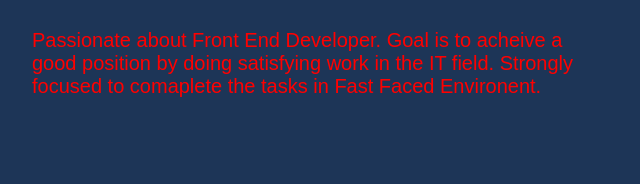
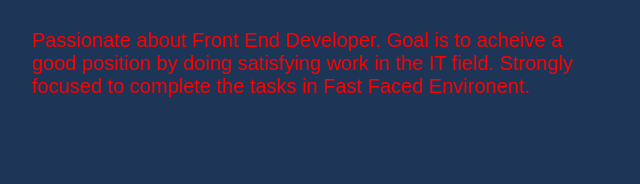
Before and after one commit to Akshay20186/portfolio, a plain HTML site: page index.html in a window 1280 px wide. Shown: the part 867-1051 px from the top of the page, 0-640 px from the left. Drawn offline with Linux system fonts and the light colour scheme.

Commit message:
Update index.html

```diff
--- a/index.html
+++ b/index.html
@@ -78,7 +78,7 @@
             <div id="about">
                 <h1> <i class="fas fa-arrow-circle-down"></i>About Me</h1>
                 <p>Passionate about Front End Developer. Goal is to acheive a good position by doing satisfying work in
-                    the IT field. Strongly focused to comaplete the tasks in Fast Faced Environent.</p>
+                    the IT field. Strongly focused to complete the tasks in Fast Faced Environent.</p>
                 <div class="rightcontainer"></div>
                 <img src="image2.jpeg" alt="About image">
             </div>
```
